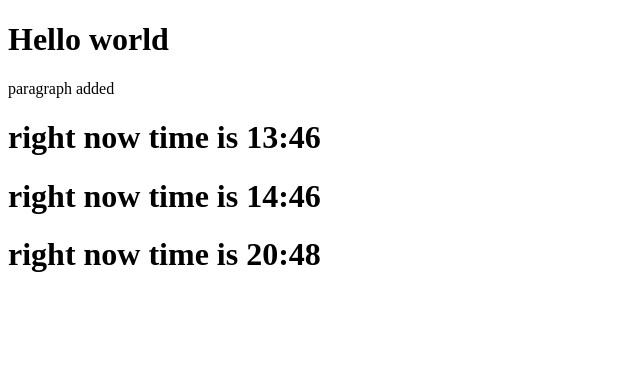
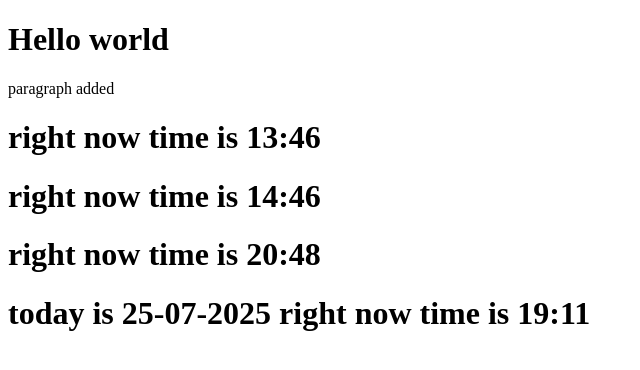
Before and after one commit to hemant-ghodeswar/git_testing, a plain HTML site: page index.html in a window 1280 px wide. Shown: the whole page, without its empty margins (0-640 px from the left). Drawn offline with Linux system fonts and the light colour scheme.

Commit message:
date is 25-07-2025 and time is 19:11

```diff
--- a/index.html
+++ b/index.html
@@ -11,6 +11,7 @@
     <h1> right now time is 13:46</h1>
     <h1> right now time is 14:46</h1>
     <h1> right now time is 20:48</h1>
+    <h1> today is 25-07-2025 right now time is 19:11</h1>
 
 </body>
 </html>
```
